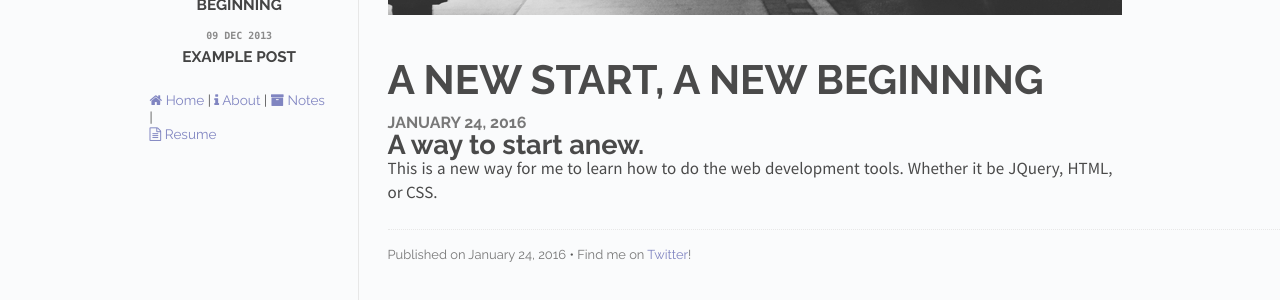
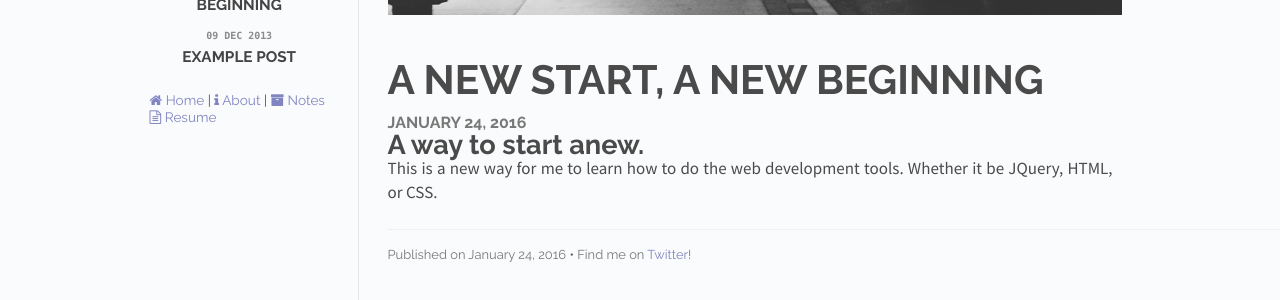
Before and after one commit to davidjchon/davidjchon.github.io, a Jekyll site: the page built from index.html, in a window 1280 px wide. Shown: the part 305-605 px from the top of the page. Built offline with Jekyll 4.4.1, drawn with Linux system fonts in a browser that asks for light colours; nearby versions of some CDN libraries.

Commit message:
Getting rid of Last |

```diff
--- a/_layouts/default.html
+++ b/_layouts/default.html
@@ -47,8 +47,7 @@
                 <span class="divider">|</span>
                 <a align="justify" class="list-group-item" href="/about.html"><i class="fa fa-info"></i> About</a>
                 <span class="divider">|</span>
-                <a align="justify" class="list-group-item" href="/notes.html"><i class="fa fa-archive"></i> Notes</a>
-                <span class="divider">|</span><br>
+                <a align="justify" class="list-group-item" href="/notes.html"><i class="fa fa-archive"></i> Notes</a><br>
                 <a align="justify" class="list-group-item" target="_blank" href="/resume.html"><i class="fa fa-file-text-o"></i> Resume</a>
               </ul>
             </div>
```
